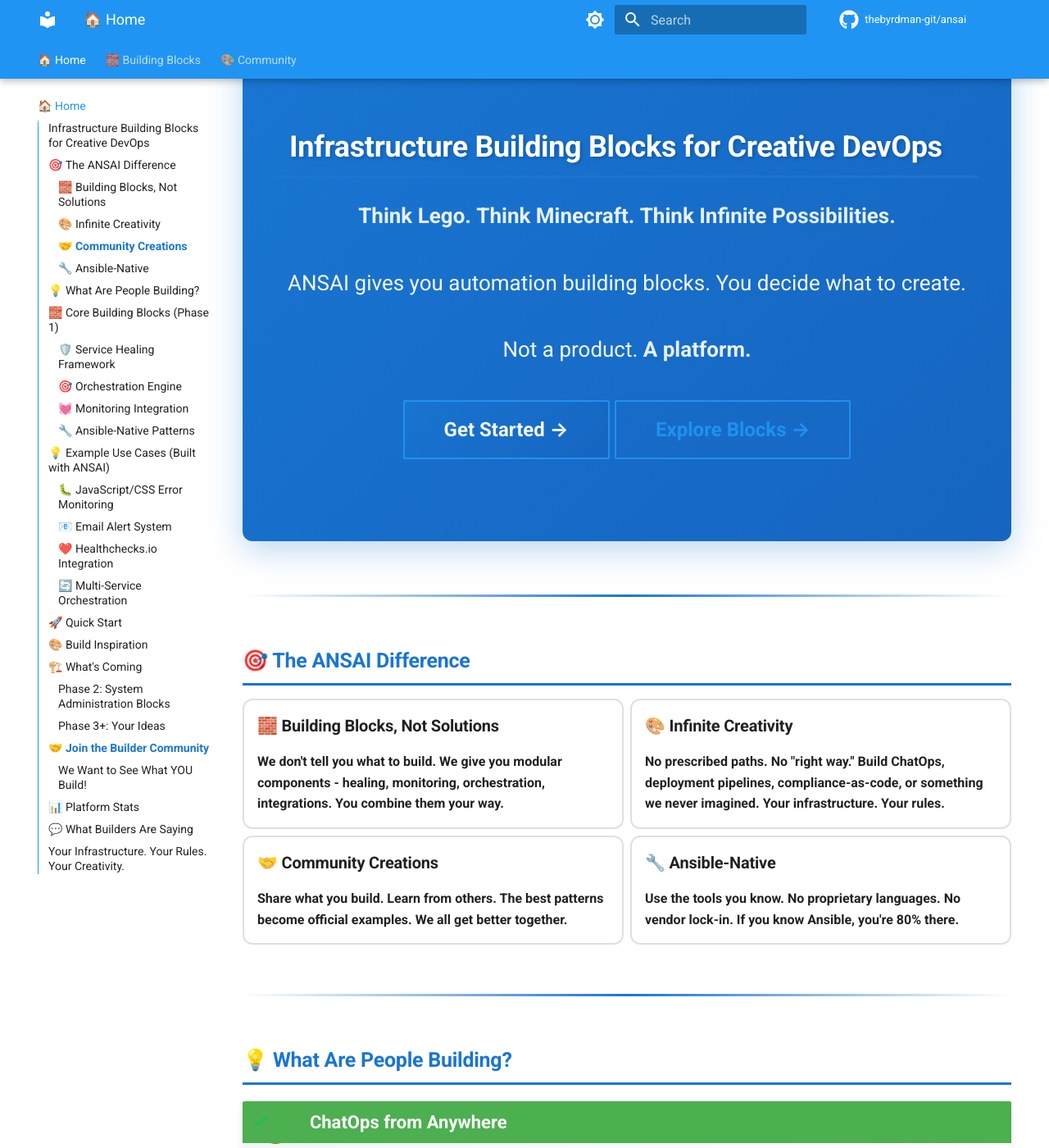
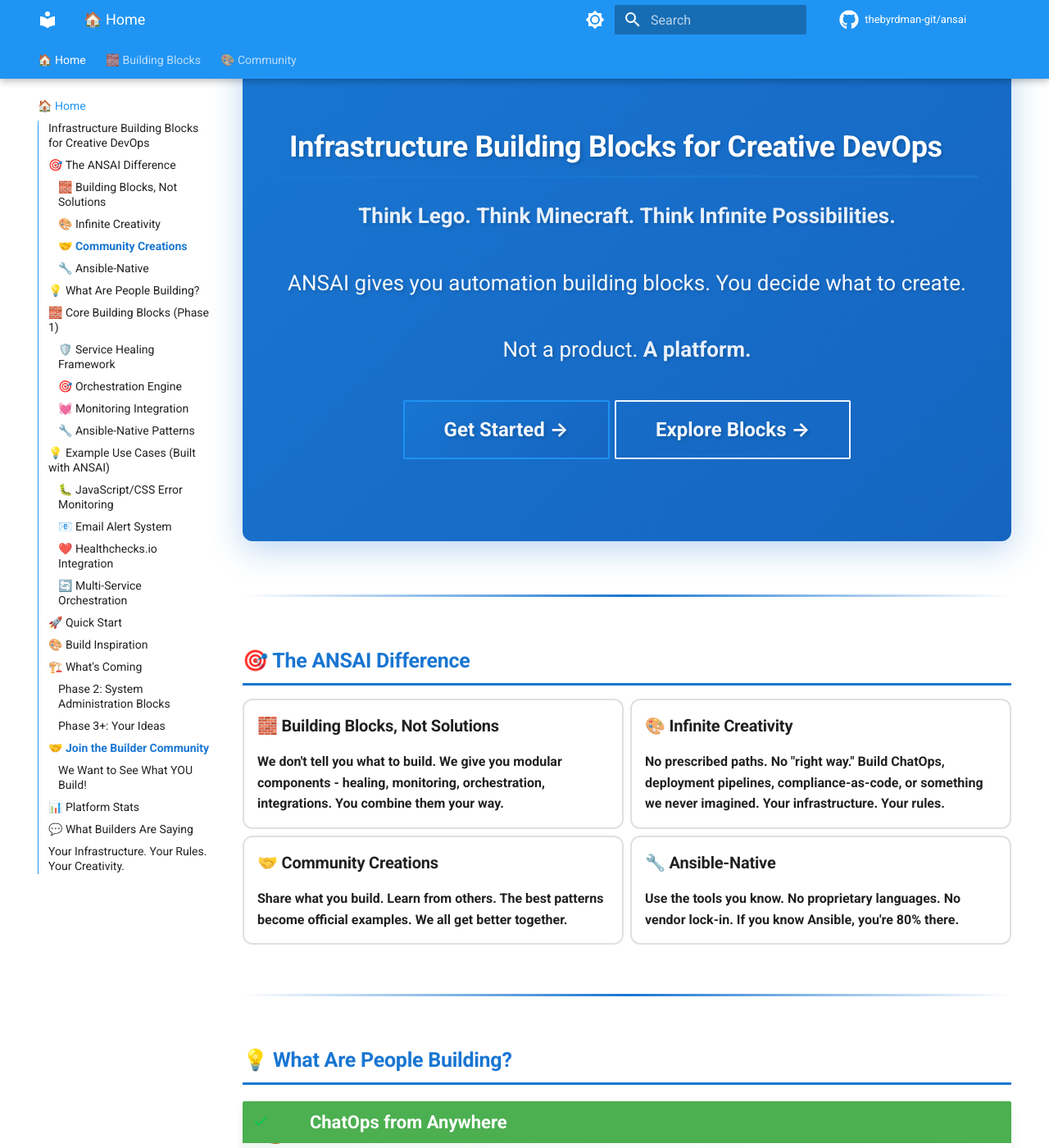
Before and after one commit to thebyrdman-git/ansai, an MkDocs documentation site: the page built from docs/index.md, in a window 1280 px wide and 1400 px high, scrolled down 258 px. Shown: the whole window at 82% size. Built offline with MkDocs 1.6.1 and Material for MkDocs 9.7.7, drawn with Linux system fonts in a browser that asks for light colours; comment, search, counter and statistics services are not loaded; the version menu is left out.

Commit message:
fix: Nuclear approach to force white text in hero section
MAXIMUM SPECIFICITY:
- Added .hero-section * selector (targets ALL elements)
- Kept specific h1-h6 selectors for redundancy
- color: white !important; on everything
- Separated sizing from color rules for clarity

Result: No theme can override this now 💪

```diff
--- a/docs/stylesheets/creative.css
+++ b/docs/stylesheets/creative.css
@@ -5,29 +5,44 @@
     text-align: center;
     padding: 3rem 2rem;
     background: linear-gradient(135deg, #1976d2 0%, #1565c0 100%);
-    color: white;
+    color: white !important;
     border-radius: 12px;
     margin-bottom: 3rem;
     box-shadow: 0 10px 40px rgba(25, 118, 210, 0.3);
 }
 
+/* Force ALL text in hero to white - maximum specificity */
+.hero-section *,
 .hero-section h1,
 .hero-section h2,
-.hero-section h3 {
+.hero-section h3,
+.hero-section h4,
+.hero-section h5,
+.hero-section h6 {
     color: white !important;
+    text-shadow: 2px 2px 4px rgba(0,0,0,0.2);
+}
+
+.hero-section h1 {
     font-size: 2.5rem;
     font-weight: 800;
     margin-bottom: 1rem;
-    text-shadow: 2px 2px 4px rgba(0,0,0,0.2);
 }
 
 .hero-section h2 {
     font-size: 1.8rem;
+    font-weight: 800;
+    margin-bottom: 1rem;
+}
+
+.hero-section h3 {
+    font-size: 1.5rem;
+    font-weight: 700;
+    margin-bottom: 1rem;
 }
 
 .hero-section p,
 .hero-section strong {
-    color: white !important;
     font-size: 1.3rem;
     margin-bottom: 2rem;
     opacity: 0.95;
```
